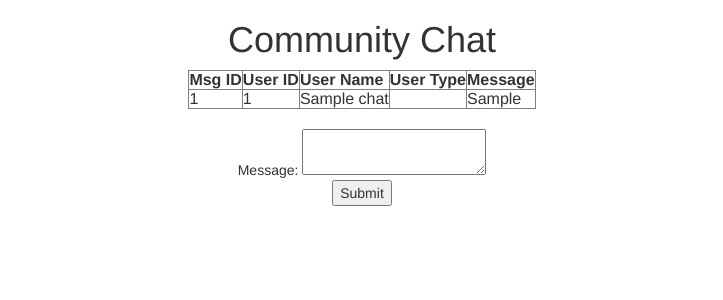
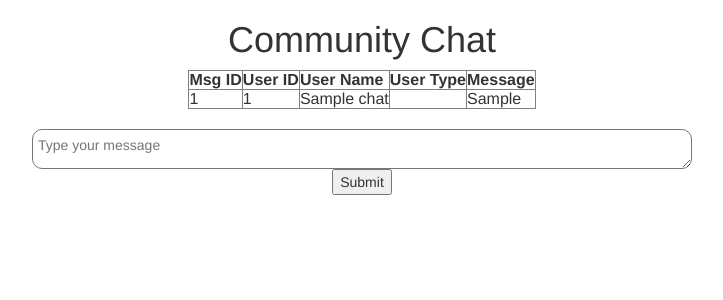
Before and after one commit to saiyam31098/bookclub, a PHP site: page /chat.php in a window 1280 px wide. Shown: the top 300 px of the page, without its empty margins (278-1001 px from the left). Run offline with PHP 8.4, Linux system fonts and the light colour scheme; the visitor is signed in with stand-in values (Sample User, id 1); tables that the repository leaves empty or names only in its code hold one stand-in row (values such as "Sample post"); data that the repository does not hold is empty; some libraries are stand-ins or nearby versions.

Commit message:
Minor changes to chat

```diff
--- a/chat.php
+++ b/chat.php
@@ -2,6 +2,20 @@
 
 	<head>
 <?php include("header.php"); ?>
+<style>
+
+textarea {
+	border-radius: 10px;
+	height: 40px;
+	width: 66rem;
+	padding: 5px;
+}
+
+textarea:focus {
+	outline: none !important;
+}
+
+</style>
   	</head>
 
 	<body>
@@ -43,7 +57,7 @@
       }
       ?><br/>
       <center><form name="frm1" action="processChat.php">
-          Message: <textarea name="comment"></textarea><br/>
+        	<textarea name="comment" placeholder="Type your message"></textarea><br/>
           <input type="submit" value="Submit">
         </form></center>
 
```
Also changed, not shown: viewlenderbooks.php (line endings or trailing spaces).
